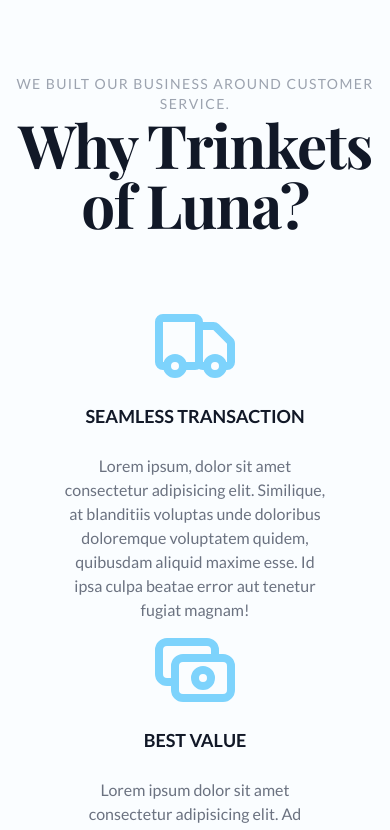
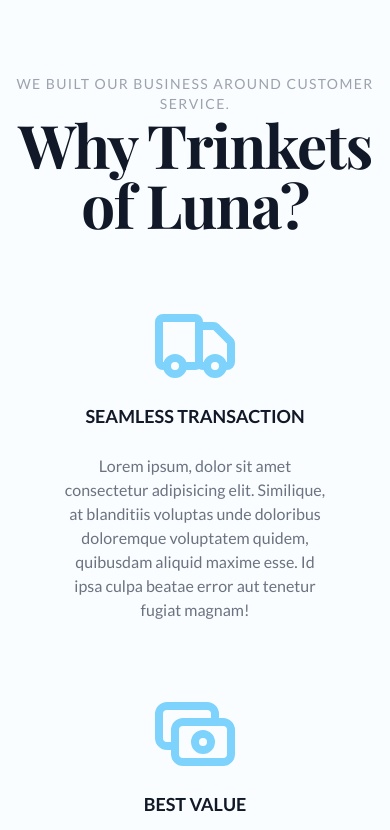
Before and after one commit to cedricquitor/trinketsofluna-ecommerce-web-app, a React (Create React App) app: page / in a window 390 px wide. Shown: the part 676-1506 px from the top of the page. Built offline with nearby package versions, Linux system fonts and the light colour scheme.

Commit message:
Fixed login responsiveness

```diff
--- a/src/components/Hero.jsx
+++ b/src/components/Hero.jsx
@@ -1,10 +1,11 @@
 import React from "react";
+import { Link } from "react-router-dom";
 
 const Hero = () => {
   return (
     <section className="container mx-auto relative overflow-hidden grid lg:grid-cols-2 sm:grid-cols-1">
       <div className="relative before:absolute before:-top-5 before:w-full before:h-full before:bg-sky-300">
-        <img className="absolute left-6 top-5 h-full w-full object-cover rounded-tl-full lg:w-[100%] inset-0" src="https://scontent.fmnl4-6.fna.fbcdn.net/v/t1.6435-9/190472214_4029164170482104_1745585824208856443_n.jpg?_nc_cat=107&ccb=1-5&_nc_sid=0debeb&_nc_eui2=AeEEwmHPO99XEJVer8hoEQcrTgAgZRYUaQpOACBlFhRpCguUA9YwjUb4cT5BSOBVKy0&_nc_ohc=J4SQk-B-xc8AX_xe_i8&_nc_ht=scontent.fmnl4-6.fna&oh=00_AT_V-2-IhZmuPU3DPPa6Aw_GMbDyuDgHguiMfvyYQjGxzQ&oe=61FF1D82" alt="" />
+        <img className="absolute left-6 top-5 h-full w-full object-cover rounded-tl-full lg:w-[100%] inset-0" src="https://scontent.fmnl4-6.fna.fbcdn.net/v/t1.6435-9/190472214_4029164170482104_1745585824208856443_n.jpg?_nc_cat=107&ccb=1-5&_nc_sid=0debeb&_nc_eui2=AeEEwmHPO99XEJVer8hoEQcrTgAgZRYUaQpOACBlFhRpCguUA9YwjUb4cT5BSOBVKy0&_nc_ohc=J4SQk-B-xc8AX_xe_i8&_nc_ht=scontent.fmnl4-6.fna&oh=00_AT_V-2-IhZmuPU3DPPa6Aw_GMbDyuDgHguiMfvyYQjGxzQ&oe=61FF1D82" alt="Hero jewelry image" />
       </div>
       <div className="max-w-7xl mx-auto">
         <div className="relative pb-8 sm:pb-16 md:pb-20 lg:max-w-2xl lg:w-full lg:pb-28 xl:pb-32">
@@ -16,14 +17,15 @@ const Hero = () => {
               <p className="mt-3 font-lato text-base text-gray-500 sm:mt-5 sm:text-lg sm:max-w-xl sm:mx-auto md:mt-5 md:text-xl lg:mx-0">Anim aute id magna aliqua ad ad non deserunt sunt. Qui irure qui lorem cupidatat commodo. Elit sunt amet fugiat veniam occaecat fugiat aliqua.</p>
               <div className="mt-5 sm:mt-8 sm:flex sm:justify-center lg:justify-start">
                 <div className="rounded-lg shadow">
-                  <a href="#" className="w-full flex items-center justify-center px-8 py-3 border border-transparent text-base font-medium shadow-md transition duration-300 hover:shadow-2xl text-white bg-sky-300 hover:bg-sky-500 md:py-4 md:text-lg md:px-10 focus:ring-2 focus:ring-offset-2 focus:ring-sky-300 active:bg-sky-600">
+                  {/* TODO: Link to SignUp */}
+                  <Link to="/signup" className="btn--primary">
                     Get started
-                  </a>
+                  </Link>
                 </div>
                 <div className="mt-3 sm:mt-0 sm:ml-3">
-                  <a href="#" className="w-full flex items-center justify-center px-8 py-3 outline outline-2 outline-sky-400 text-base font-medium shadow-md text-sky-400 bg-tranparent transition duration-300 hover:bg-sky-200 hover:text-white hover:shadow-2xl md:py-4 md:text-lg md:px-10 focus:ring-2 focus:ring-offset-2 focus:ring-gray-200 active:bg-gray-300">
+                  <Link to="/shop" className="btn--secondary">
                     View Shop
-                  </a>
+                  </Link>
                 </div>
               </div>
             </div>
--- a/src/components/Incentives.jsx
+++ b/src/components/Incentives.jsx
@@ -9,7 +9,7 @@ const Incentives = () => {
           <h1 className="font-playfair font-bold text-6xl tracking-tight text-gray-900">Why Trinkets of Luna?</h1>
         </div>
         <div className="grid lg:grid-cols-3 sm:grid-cols-1 mt-16">
-          <div className="text-center px-16 transition duration-500 hover:-translate-y-4">
+          <div className="text-center px-16 transition duration-500 md:hover:-translate-y-4 mb-16 md:mb-8">
             <svg xmlns="http://www.w3.org/2000/svg" className="h-24 w-24 mx-auto text-sky-300" fill="none" viewBox="0 0 24 24" stroke="currentColor">
               <path d="M9 17a2 2 0 11-4 0 2 2 0 014 0zM19 17a2 2 0 11-4 0 2 2 0 014 0z" />
               <path strokeLinecap="round" strokeLinejoin="round" strokeWidth={2} d="M13 16V6a1 1 0 00-1-1H4a1 1 0 00-1 1v10a1 1 0 001 1h1m8-1a1 1 0 01-1 1H9m4-1V8a1 1 0 011-1h2.586a1 1 0 01.707.293l3.414 3.414a1 1 0 01.293.707V16a1 1 0 01-1 1h-1m-6-1a1 1 0 001 1h1M5 17a2 2 0 104 0m-4 0a2 2 0 114 0m6 0a2 2 0 104 0m-4 0a2 2 0 114 0" />
--- a/src/components/Products.jsx
+++ b/src/components/Products.jsx
@@ -22,12 +22,12 @@ const Products = () => {
           </div>
         </div>
       </div>
-      <div className="grid sm:grid-cols-1 md:grid-cols-2 lg:grid-cols-3 xl:grid-cols-4 mx-auto">
+      <div className="grid sm:grid-cols-1 md:grid-cols-2 lg:grid-cols-3 xl:grid-cols-3 2xl:grid-cols-4 mx-auto">
         {products.map((product, productIndex) => {
           const { productCategory, productName, productPrice, productThumbnail } = product;
           return (
             <div key={productName} className="relative bg-white inline-block mx-auto mb-12 shadow-md">
-              <img src={productThumbnail} alt={productName} className="w-[20rem] h-[24rem] object-cover" />
+              <img src={productThumbnail} alt={productName} className="w-[18rem] h-[22rem] object-cover" />
               <div className="mx-4 my-4">
                 <div className="flex justify-between">
                   <h2 className="text-xl font-playfair font-medium text-gray-900">{productName}</h2>
--- a/src/components/SignIn.jsx
+++ b/src/components/SignIn.jsx
@@ -36,11 +36,11 @@ const SignIn = () => {
   };
 
   return (
-    <section className="container mx-auto relative mt-12">
-      <div className="bg-white w-5/6 m-auto drop-shadow-xl">
-        <div className="flex lg:flex-row sm:flex-col">
+    <section className="container mx-auto relative mt-12 overflow-hidden">
+      <div className="bg-white lg-1/3 xl:w-5/6 m-auto drop-shadow-xl">
+        <div className="flex lg:flex-row flex-col">
           {/* Left Side Grid */}
-          <div className="bg-sky-100 flex flex-row justify-center items-center overflow-hidden basis-1/2 sm:hidden lg:block">
+          <div className="bg-sky-100 hidden lg:flex lg:flex-row lg:justify-center lg:items-center lg:overflow-hidden lg:basis-1/2">
             {/* Map the products from the data source. Giving each product an index.*/}
             {featuredProducts.map((product, productIndex) => {
               // Deconstructing product name and its thumbnail from the product array.
@@ -55,7 +55,7 @@ const SignIn = () => {
               // For each product, return a div.
               return (
                 <div className={position + " absolute"} key={productName}>
-                  <img src={productThumbnail} alt={productName} className="object-cover h-[40.4rem] w-full" width="650px" />
+                  <img src={productThumbnail} alt={productName} className="object-cover lg:h-[48rem] lg:w-[33rem] 2xl:h-[40.4rem] 2xl:w-[41rem]" width="650px" />
                 </div>
               );
             })}
--- a/src/styles/styles.css
+++ b/src/styles/styles.css
@@ -10,6 +10,24 @@
 
 /* Refactored TailwindCSS Class */
 @layer components {
+  /* ---------- Global Styles Start ---------- */
+  .btn--primary {
+    @apply w-full flex items-center justify-center px-8 py-3 border border-transparent text-base font-medium shadow-md transition duration-300 hover:shadow-2xl text-white bg-sky-300
+    hover:bg-sky-500
+    focus:ring-2 focus:ring-sky-300 focus:ring-offset-2
+    active:bg-sky-600
+    md:py-4 md:text-lg md:px-10;
+  }
+
+  .btn--secondary {
+    @apply w-full px-8 py-3 flex items-center justify-center outline outline-2 outline-sky-400 text-sky-400 text-base font-medium shadow-md bg-transparent transition duration-300
+    hover:bg-gray-200 hover:text-white hover:shadow-2xl
+    focus:ring-2 focus:ring-gray-200 focus:ring-offset-2
+    active:bg-gray-300
+    md:py-4 md:text-lg md:px-10;
+  }
+  /* ---------- Global Styles End ---------- */
+
   /* ---------- Navbar Styles Start ---------- */
   .nav__container {
     @apply fixed top-0 w-full z-20 transition duration-500;
```
